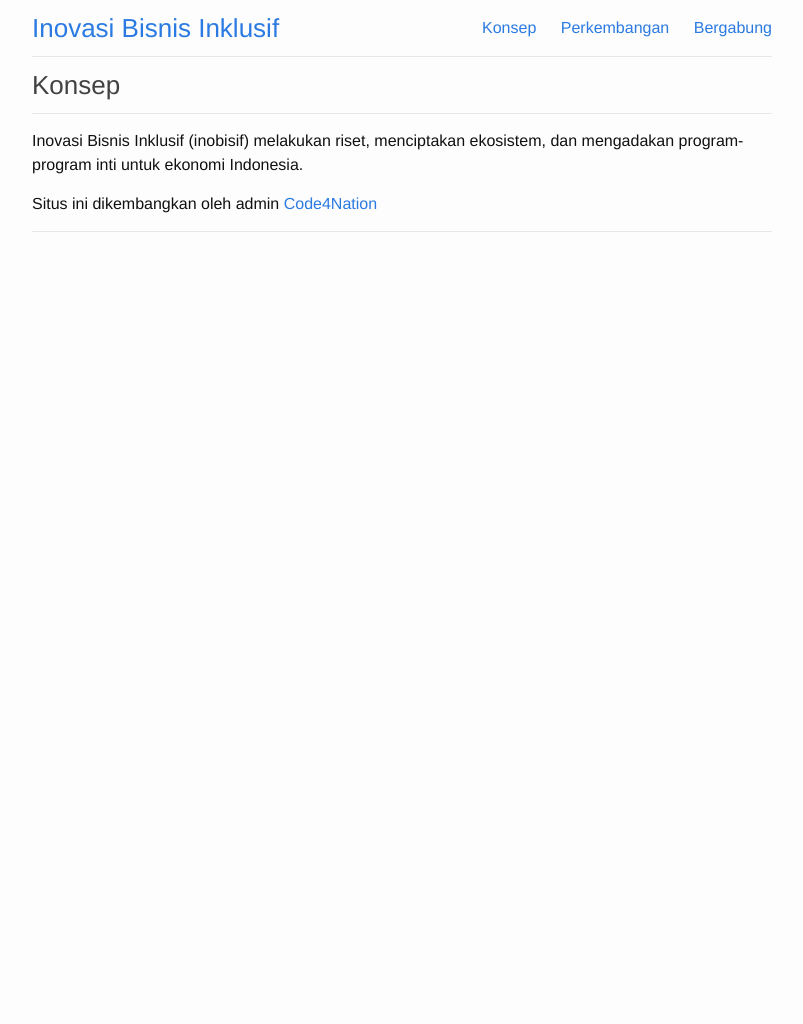
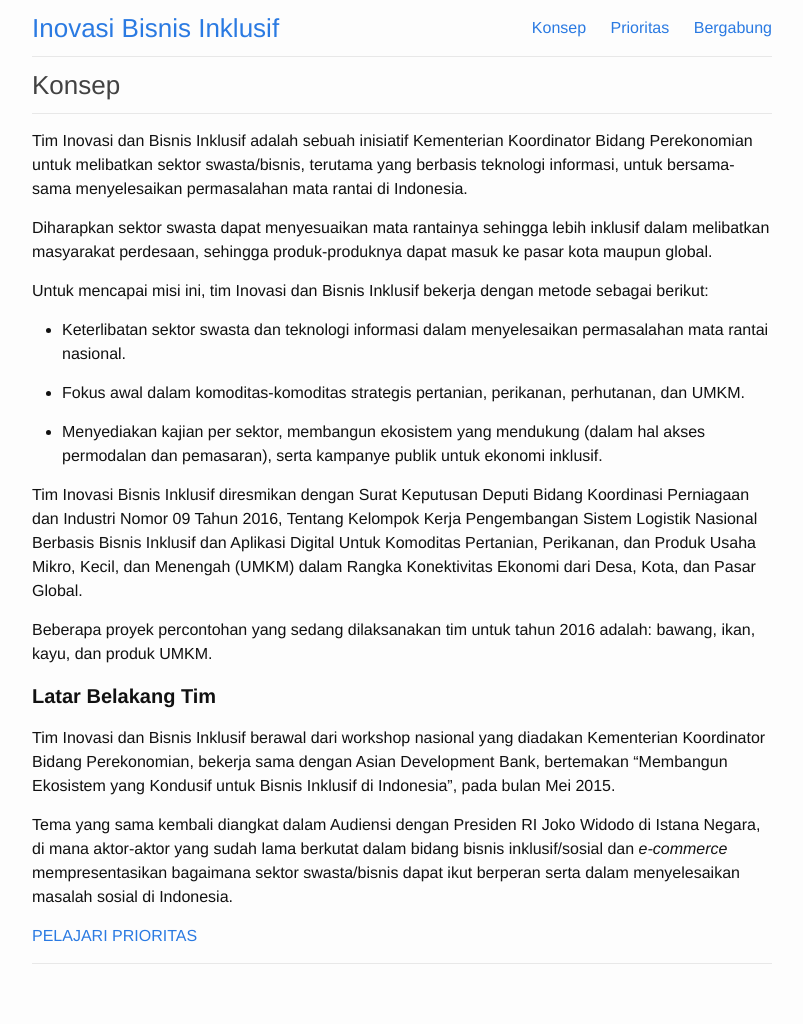
Before and after one commit to Code4Nation/inobisif, a Jekyll site: the page built from konsep.md, in a window 1280 px wide. Shown: the whole page, without its empty margins (238-1041 px from the left). Built offline with Jekyll 4.4.1, drawn with Linux system fonts in a browser that asks for light colours; before the commit the page ends 900 px from its top, so only the background shows below that.

Commit message:
Add more content (#6)

```diff
--- a/_includes/head.html
+++ b/_includes/head.html
@@ -2,7 +2,7 @@
   <meta charset="utf-8">
   <meta http-equiv="X-UA-Compatible" content="IE=edge">
   <meta name="viewport" content="width=device-width, initial-scale=1">
-  <title>{% if page.title %}{{ page.title | escape }} - {{ site.title | escape }}{% endif %}</title>
+  <title>{% if page.title %}{{ page.title | escape }} - {% endif %}{{ site.title | escape }}</title>
   <meta name="description" content="{% if page.excerpt %}{{ page.excerpt | strip_html | strip_newlines | truncate: 160 }}{% else %}{{ site.description }}{% endif %}">
   <link rel="stylesheet" href="{{ "/css/main.css" | prepend: site.baseurl }}">
   <link rel="canonical" href="{{ page.url | replace:'index.html','' }}">
--- a/_sass/_layout.scss
+++ b/_sass/_layout.scss
@@ -59,6 +59,16 @@ body {
     article section {
       margin-top: $spacing-unit / 2;
     }
+
+    article section h2 {
+      font-size: 20px;
+      font-weight: 600;
+    }
+
+    article section h3 {
+      font-size: 18px;
+      font-weight: 600;
+    }
 }
 
 footer {
--- a/konsep.md
+++ b/konsep.md
@@ -5,7 +5,81 @@ permalink: /id/konsep/
 order: 1
 ---
 
-Inovasi Bisnis Inklusif (inobisif) melakukan riset, menciptakan ekosistem,
-dan mengadakan program-program inti untuk ekonomi Indonesia.
+Tim Inovasi dan Bisnis Inklusif adalah sebuah inisiatif
+Kementerian Koordinator Bidang Perekonomian untuk melibatkan
+sektor swasta/bisnis, terutama yang berbasis teknologi informasi,
+untuk bersama-sama menyelesaikan permasalahan mata rantai di Indonesia.
 
-Situs ini dikembangkan oleh admin [Code4Nation](https://www.code4nation.id)
+Diharapkan sektor swasta dapat menyesuaikan mata rantainya sehingga
+lebih inklusif dalam melibatkan masyarakat perdesaan,
+sehingga produk-produknya dapat masuk ke pasar kota maupun global.
+
+Untuk mencapai misi ini, tim Inovasi dan Bisnis Inklusif
+bekerja dengan metode sebagai berikut:
+
+- Keterlibatan sektor swasta dan teknologi informasi
+dalam menyelesaikan permasalahan mata rantai nasional.
+
+- Fokus awal dalam komoditas-komoditas strategis
+pertanian, perikanan, perhutanan, dan UMKM.
+
+- Menyediakan kajian per sektor, membangun ekosistem
+yang mendukung (dalam hal akses permodalan dan pemasaran),
+serta kampanye publik untuk ekonomi inklusif.
+
+Tim Inovasi Bisnis Inklusif diresmikan dengan
+Surat Keputusan Deputi Bidang Koordinasi Perniagaan dan Industri
+Nomor 09 Tahun 2016, Tentang Kelompok Kerja Pengembangan
+Sistem Logistik Nasional Berbasis Bisnis Inklusif
+dan Aplikasi Digital Untuk Komoditas Pertanian, Perikanan,
+dan Produk Usaha Mikro, Kecil, dan Menengah (UMKM)
+dalam Rangka Konektivitas Ekonomi dari Desa, Kota, dan Pasar Global.
+
+Beberapa proyek percontohan yang sedang dilaksanakan tim
+untuk tahun 2016 adalah: bawang, ikan, kayu, dan produk UMKM.
+
+## Latar Belakang Tim
+
+Tim Inovasi dan Bisnis Inklusif berawal dari workshop nasional
+yang diadakan Kementerian Koordinator Bidang Perekonomian,
+bekerja sama dengan Asian Development Bank, bertemakan
+“Membangun Ekosistem yang Kondusif untuk Bisnis Inklusif di Indonesia”,
+pada bulan Mei 2015.
+
+<!-- (Foto Workshop) -->
+
+Tema yang sama kembali diangkat dalam Audiensi dengan
+Presiden RI Joko Widodo di Istana Negara, di mana aktor-aktor
+yang sudah lama berkutat dalam bidang bisnis inklusif/sosial
+dan _e-commerce_ mempresentasikan bagaimana sektor swasta/bisnis
+dapat ikut berperan serta dalam menyelesaikan masalah sosial di Indonesia.
+
+<!-- (Foto Audiensi) -->
+
+<!-- Susunan kepengurusan adalah sebagai berikut:
+
+Ketua Pengarah: Edy Putra Irawady
+
+Ketua Sekretariat: Erwin Raza
+
+Koordinator Pelaksana: Marina Kusumawardhani
+Wakil Koordinator Pelaksana: Silverius Oscar Unggul
+Wakil Koordinator Pelaksana: William Tanuwijaya
+Ketua Pokja Ekosistem: Willson Cuaca
+Wakil Ketua Pokja Ekosistem: Pandu Putera
+Wakil Ketua Pokja Ekosistem: Irvan Putra
+Ketua Pokja Kajian: Helianty Hilman
+Wakil Ketua Pokja Kajian: Farid Naufal Aslam
+Ketua Pokja Pengembangan Kegiatan: Masril Koto
+Wakit Ketua Pokja Pengembangan Kegiatan: Lisa Ayu Wulandari
+
+Tim Koordinator:
+Bambang Ismawan
+Tri Mumpuni
+Ainun Najib
+Albert Lucius
+Gusti Ngurah Anom
+
+Susunan kepengurusan yang lengkap dapat dilihat dalam Surat Keputusan.    -->
+
+[PELAJARI PRIORITAS](/id/prioritas)
```
Also changed, not shown: bergabung.md (+17 -1 lines), index.html (deleted, +0 -52 lines), index.md (added, +71 -0 lines), perkembangan.md (deleted, +0 -20 lines), prioritas.md (added, +62 -0 lines).
